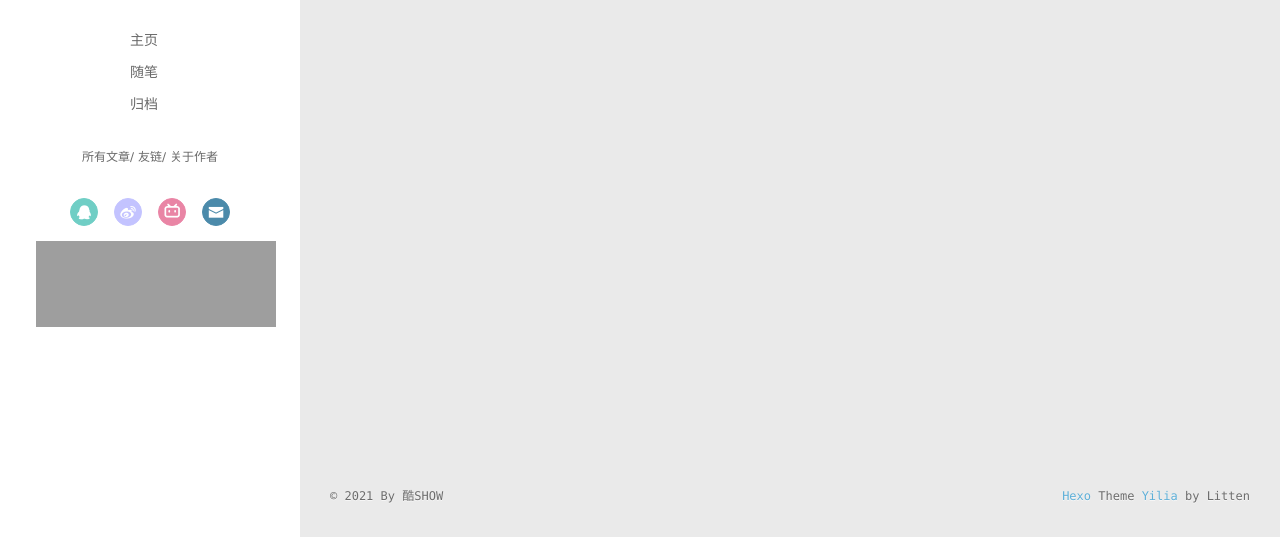
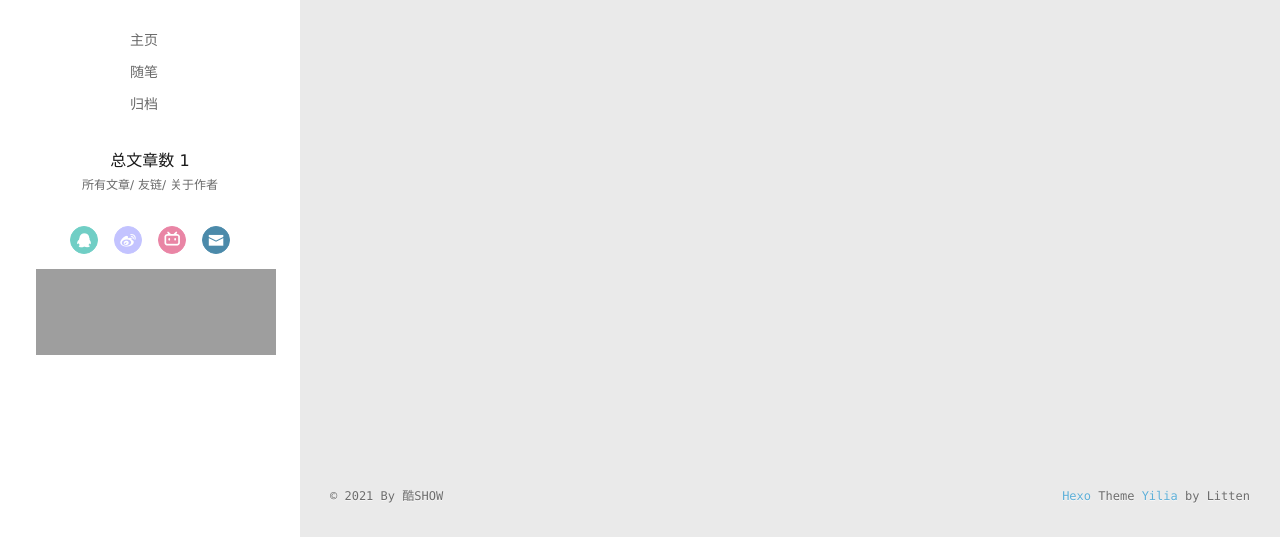
Before and after one commit to uniquefun/uniquefun.github.io, a plain HTML site: page index.html in a window 1280 px wide. Shown: the part 263-800 px from the top of the page. Drawn offline with Linux system fonts and the light colour scheme; grey boxes are pictures that could not be loaded.

Commit message:
Site updated: 2021-04-03 14:27:59

```diff
--- a/index.html
+++ b/index.html
@@ -60,6 +60,9 @@
 				<li><a href="/archives/index.html">归档</a></li>
 
 			</ul>
+		</nav>
+		<nav>
+			总文章数 1
 		</nav>
 		<nav class="header-smart-menu">
 
```
Also changed, not shown: 2021/04/01/我的第一篇博客文章/index.html (+4 -1 lines), archives/2021/04/index.html (+3 -0 lines), archives/2021/index.html (+3 -0 lines), archives/index.html (+3 -0 lines).
